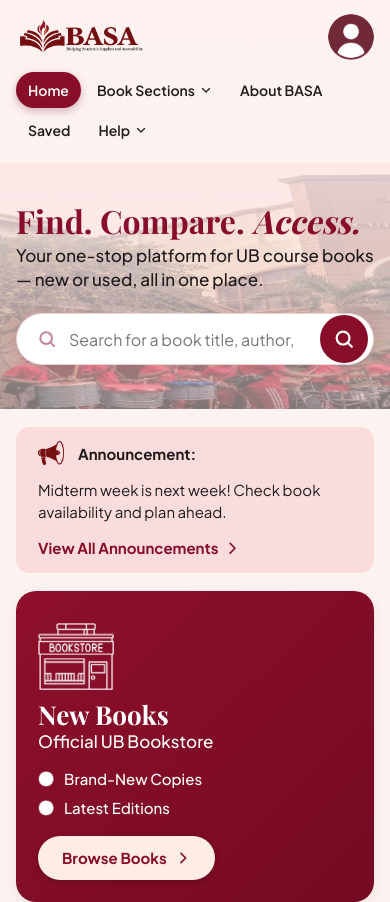
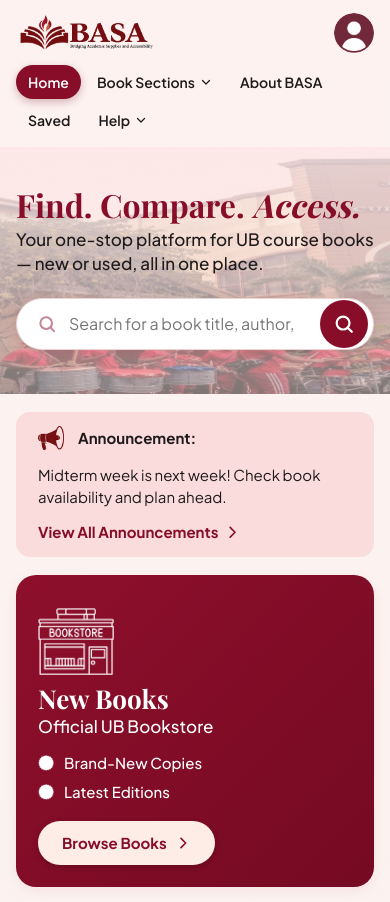
Before and after one commit to prolrn/basa, a plain HTML site: page index.html in a window 390 px wide. Shown: the top 902 px of the page. Drawn offline with nearby package versions, Linux system fonts and the light colour scheme; a web font is replaced by a local one.

Commit message:
Update index.html

```diff
--- a/index.html
+++ b/index.html
@@ -64,7 +64,6 @@
         .rbtn{width:46px;height:46px;border-radius:50%;background:#FFF9F8;border:1px solid var(--line);display:grid;place-items:center;cursor:pointer}
         .avatar{width:46px;height:46px;border-radius:50%;border:0;padding:0;background:none;cursor:pointer;margin-left:6px;padding-left:0}
         .avatar img{width:100%;height:100%;border-radius:50%;object-fit:cover}
-        .divider{width:1px;height:34px;background:var(--line);margin:0 4px}
 
         /* ============ 3. HERO / WAVE BANNER ============ */
         .hero{position:relative;color:#fff;overflow:hidden;background-size:cover;background-position:center}
@@ -298,7 +297,7 @@
         @media(max-width:700px){.brand-logo{width:150px}}
         .topbar{padding:14px var(--pad)}
         @media(max-width:1100px){#nav{overflow:visible;flex-wrap:wrap}}
-        @media(max-width:600px){divider{display:none}.avatar{margin-left:auto}#nav>a,#nav .dd>button{padding:8px 14px}}
+        @media(max-width:600px){.avatar{margin-left:auto}#nav>a,#nav .dd>button{padding:8px 14px}}
         /* hero photo backgrounds: home = school, book section pages = school */
         .hero.home{background:#FCE9E7}
         .hero.home::before{content:"";position:absolute;top:0;right:0;height:100%;width:min(1287px,72vw);background:url(assets/hero/school.jpg) right center/cover no-repeat;-webkit-mask-image:linear-gradient(90deg,transparent 0%,transparent 14%,rgba(0,0,0,.45) 38%,#000 62%);mask-image:linear-gradient(90deg,transparent 0%,transparent 14%,rgba(0,0,0,.45) 38%,#000 62%);z-index:0}
@@ -336,6 +335,35 @@
           .brand-logo{width:130px}
           .hero.home h1,.hero h1{font-size:32px}
           #nav>a,#nav .dd>button{padding:8px 12px;font-size:14px}
+        }
+
+        /* ---- header: responsive (desktop / tablet / mobile) ---- */
+        .topbar{display:flex;flex-wrap:wrap;align-items:center;gap:8px 16px;padding:12px var(--pad)}
+        .brand{flex:none}
+        .brand-logo{width:200px;height:auto}
+        #nav{display:flex;align-items:center;gap:4px;margin-left:auto;order:0;width:auto;overflow:visible;flex-wrap:nowrap}
+        .avatar{flex:none;margin-left:6px;order:0}
+        .dd:last-child .menu{left:auto;right:0}
+        .menu{max-width:calc(100vw - 2 * var(--pad))}
+        @media(max-width:1000px){
+          .brand-logo{width:170px}
+          #nav>a,#nav .dd>button{padding:8px 14px;font-size:14.5px}
+        }
+        @media(max-width:860px){
+          .topbar{padding:10px var(--pad)}
+          .avatar{margin-left:auto;order:1}
+          .brand{order:0}
+          #nav{order:2;width:100%;margin-left:0;flex-wrap:wrap;justify-content:flex-start;gap:6px}
+        }
+        @media(max-width:600px){
+          .brand-logo{width:140px}
+          .avatar,.avatar img{width:40px;height:40px}
+          #nav>a,#nav .dd>button{padding:7px 12px;font-size:14px}
+          #nav{gap:4px}
+        }
+        @media(max-width:380px){
+          .brand-logo{width:120px}
+          #nav>a,#nav .dd>button{padding:6px 10px;font-size:13px}
         }
     </style>
 </head>
@@ -585,8 +613,7 @@ const refresh = () => { const y = scrollY, el = document.activeElement, id = el
 const doSearch = debounce(v => { S.q = v; S.page = S.homePage = 1; refresh(); });
 document.addEventListener('input', e => {
   const t = e.target;
-  if (['catSearch', 'heroSearch', 'headerSearch'].includes(t.id)) {
-    if (t.id === 'headerSearch' && !['#/home', '#/new', '#/secondhand', '', '#'].includes(location.hash)) location.hash = '#/home';
+  if (['catSearch', 'heroSearch'].includes(t.id)) {
     doSearch(t.value);
   }
 });
```
